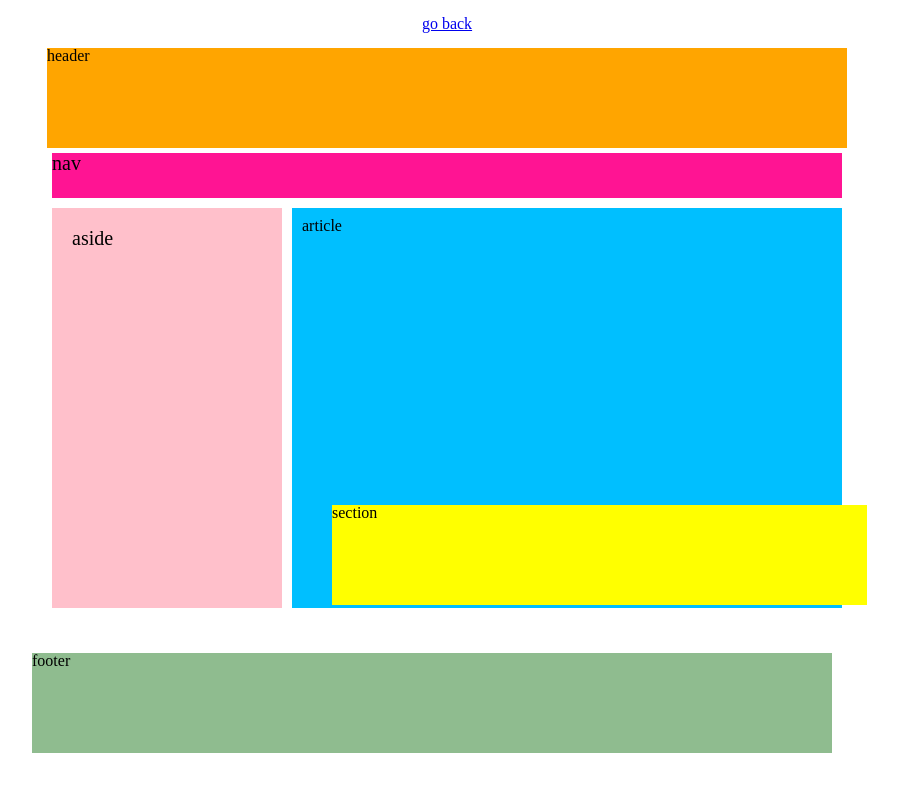
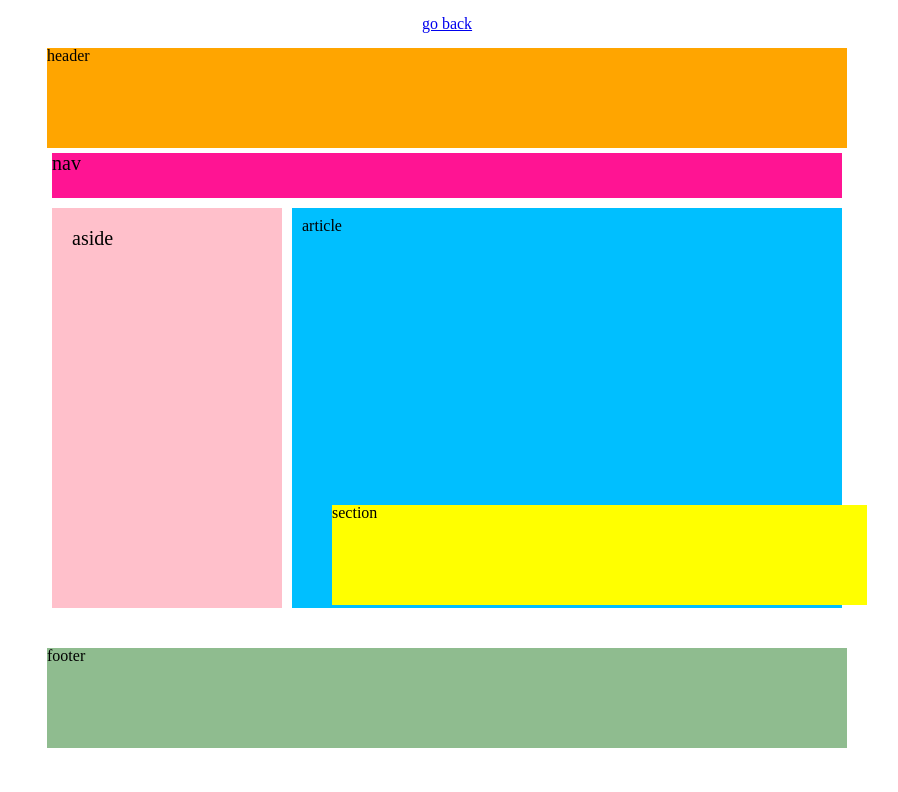
Before and after one commit to eoooooorr/AHHH, a plain HTML site: page index.html in a window 1280 px wide. Shown: the whole page, without its empty margins (193-1091 px from the left). Drawn offline with Linux system fonts and the light colour scheme.

Commit message:
Update index.html

```diff
--- a/index.html
+++ b/index.html
@@ -108,8 +108,7 @@ table {
   width: 800px;
   margin:5px;
   background:darkseagreen;
-  position:absolute;
-  left:220px;
+  margin: 0 auto;
 }
 </style>
 </body>
```
